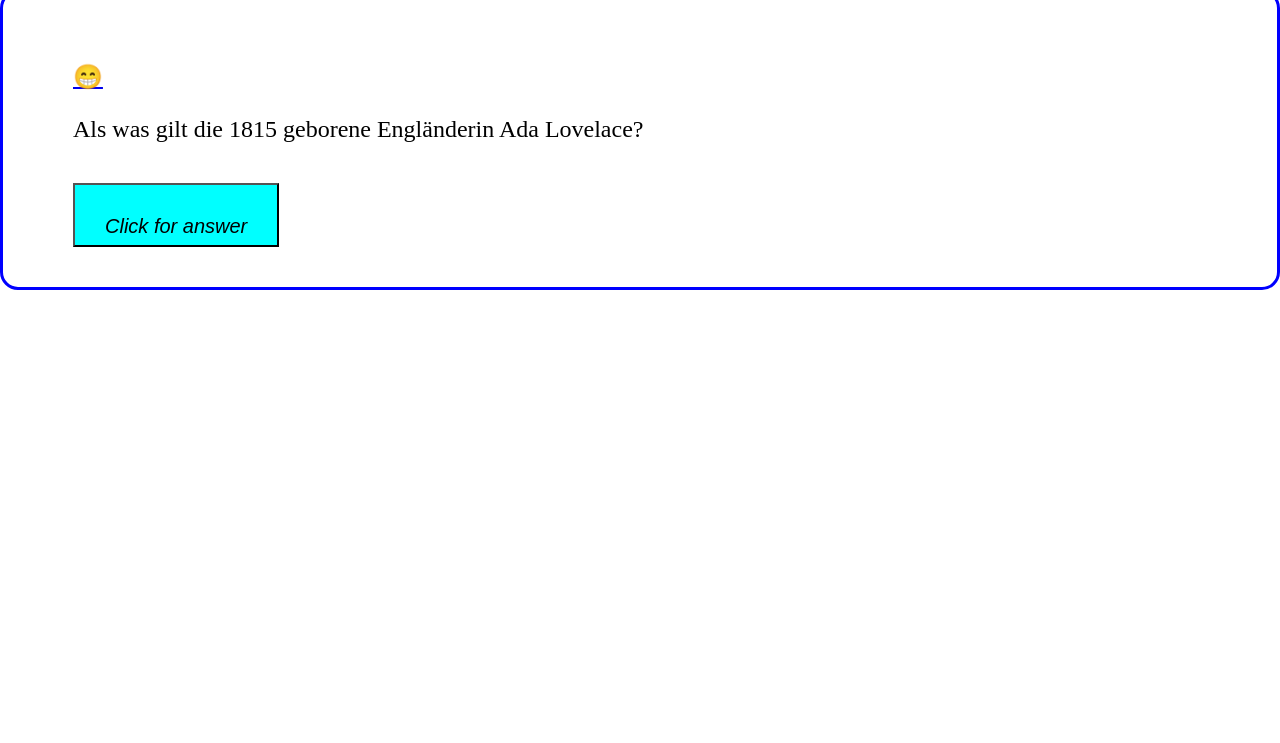
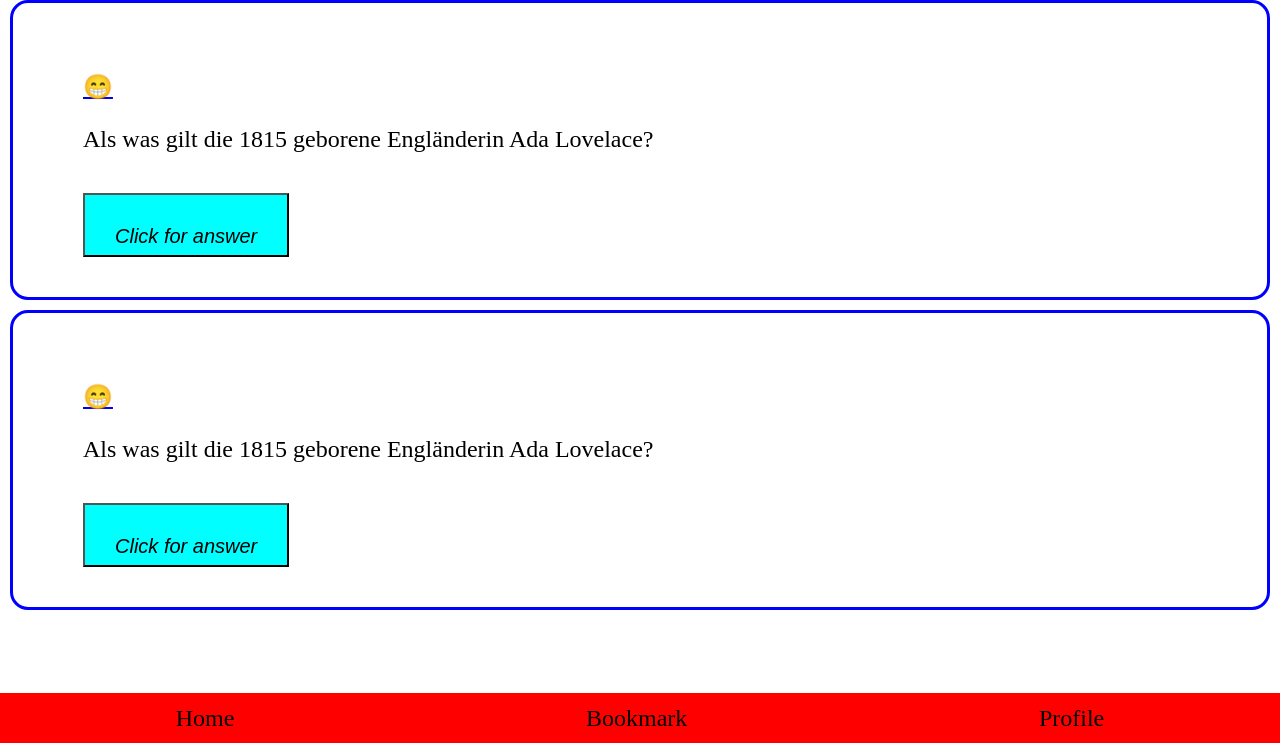
Before and after one commit to Claudia-Siganur/quiz-app, a plain HTML site: page index.html in a window 1280 px wide. Shown: the part 57-800 px from the top of the page. Drawn offline with Linux system fonts and the light colour scheme.

Commit message:
add footer and footernavi

```diff
--- a/index.html
+++ b/index.html
@@ -9,17 +9,37 @@
   <body>
     <h1>Kids Quiz</h1>
     <main>
-      <section id="bookmark">
+      <section class="bookmark">
         <a href="#bookmark">😁</a>
         <ul>
           <p class="Frage">
             Als was gilt die 1815 geborene Engländerin Ada Lovelace?
           </p>
-          <a href="/">
+          <a href="#">
+            <button>Click for answer</button>
+          </a>
+        </ul>
+      </section>
+      <section class="bookmark">
+        <a href="#bookmark">😁</a>
+        <ul>
+          <p class="Frage">
+            Als was gilt die 1815 geborene Engländerin Ada Lovelace?
+          </p>
+          <a href="#">
             <button>Click for answer</button>
           </a>
         </ul>
       </section>
     </main>
+    <footer class="footer">
+      <nav>
+        <ul class="footernavi">
+          <li>Home</li>
+          <li>Bookmark</li>
+          <li>Profile</li>
+        </ul>
+      </nav>
+    </footer>
   </body>
 </html>
--- a/styles.css
+++ b/styles.css
@@ -22,6 +22,7 @@ section {
   border: solid 3px blue;
   border-radius: 18px;
   font-size: x-large;
+  margin: 10px;
 }
 
 button {
@@ -34,8 +35,29 @@ button {
   font-family: sans-serif;
 }
 
+
 #bookmark {
-    font-style: right
+    font-style: right;
     padding 0;
     margin 0;
 }
+
+.footer {
+position: fixed;
+bottom: 0px;
+left: 0;
+background-color: red;
+width: 100%;
+z-index: 0;
+
+}
+
+.footernavi {
+    display: flex;
+    flex-direction: row;
+    justify-content: space-around;
+    align-items: center;
+    height: 50px;
+    font-size: x-large;
+    list-style: none;
+}
```
